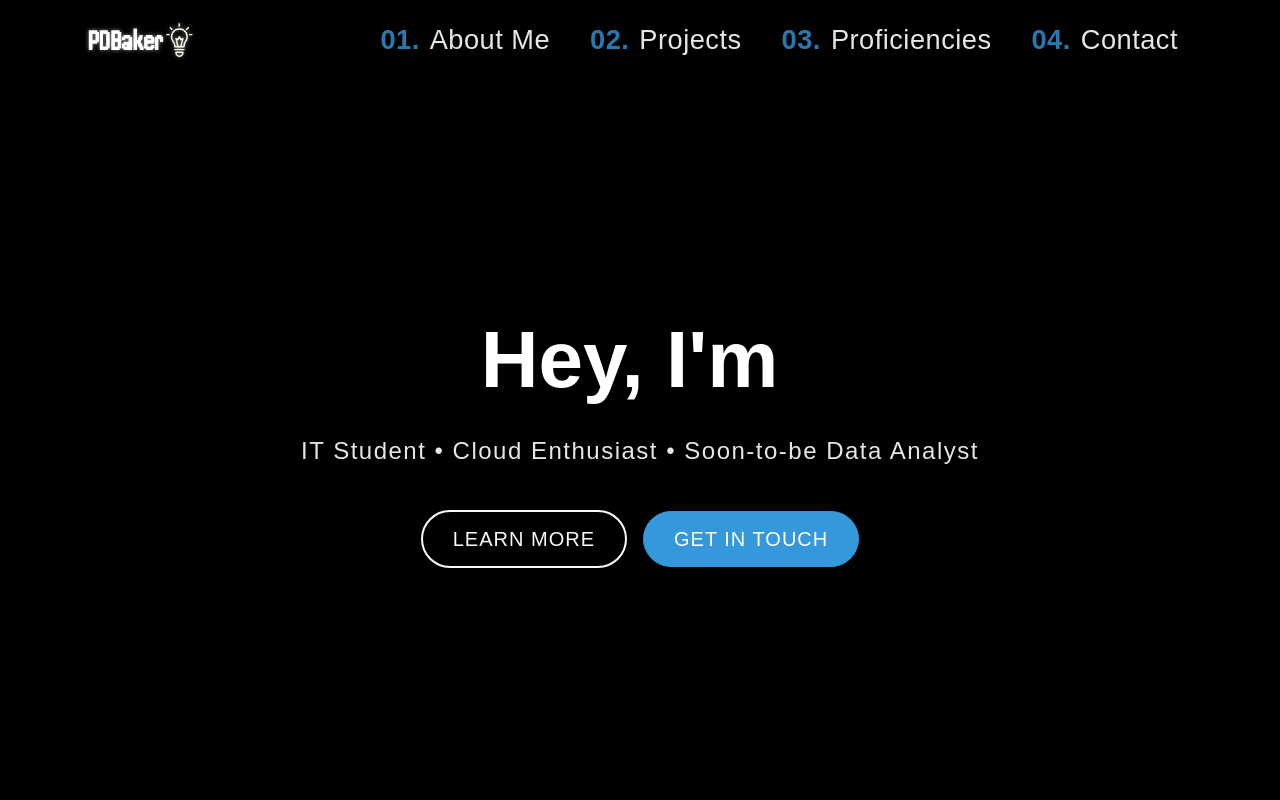
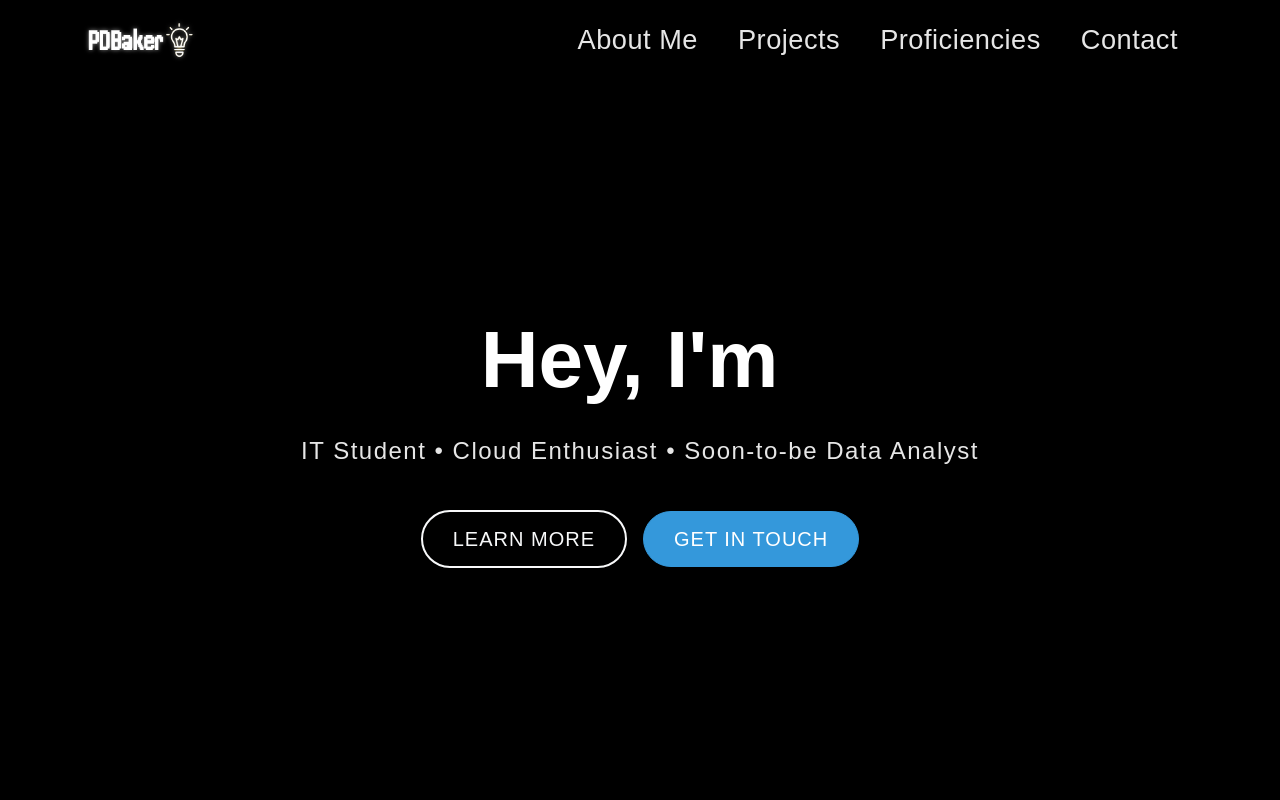
Before and after one commit to danielbakrr/pdbaker, a React (Create React App) app: page / in a window 1280 px wide. Shown: the top 800 px of the page. Built offline with nearby package versions, Linux system fonts and the light colour scheme; a web font is replaced by a local one.

Commit message:
remove numbering from nav

```diff
--- a/src/components/header.jsx
+++ b/src/components/header.jsx
@@ -107,22 +107,22 @@ const Header = () => {
           <ul className={`nav-links ${isMenuOpen ? 'open' : ''}`}>
             <li>
               <a href="#about" onClick={(e) => scrollToSection(e, 'about')}>
-                <span className="nav-number">01.</span>About Me
+                About Me
               </a>
             </li>
             <li>
               <a href="#projects" onClick={(e) => scrollToSection(e, 'projects')}>
-                <span className="nav-number">02.</span>Projects
+                Projects
               </a>
             </li>
             <li>
               <a href="#certs" onClick={(e) => scrollToSection(e, 'certs')}>
-                <span className="nav-number">03.</span>Proficiencies
+                Proficiencies
               </a>
             </li>
             <li>
               <a href="#contact" onClick={(e) => scrollToSection(e, 'contact')}>
-                <span className="nav-number">04.</span>Contact
+                Contact
               </a>
             </li>
           </ul>
```
